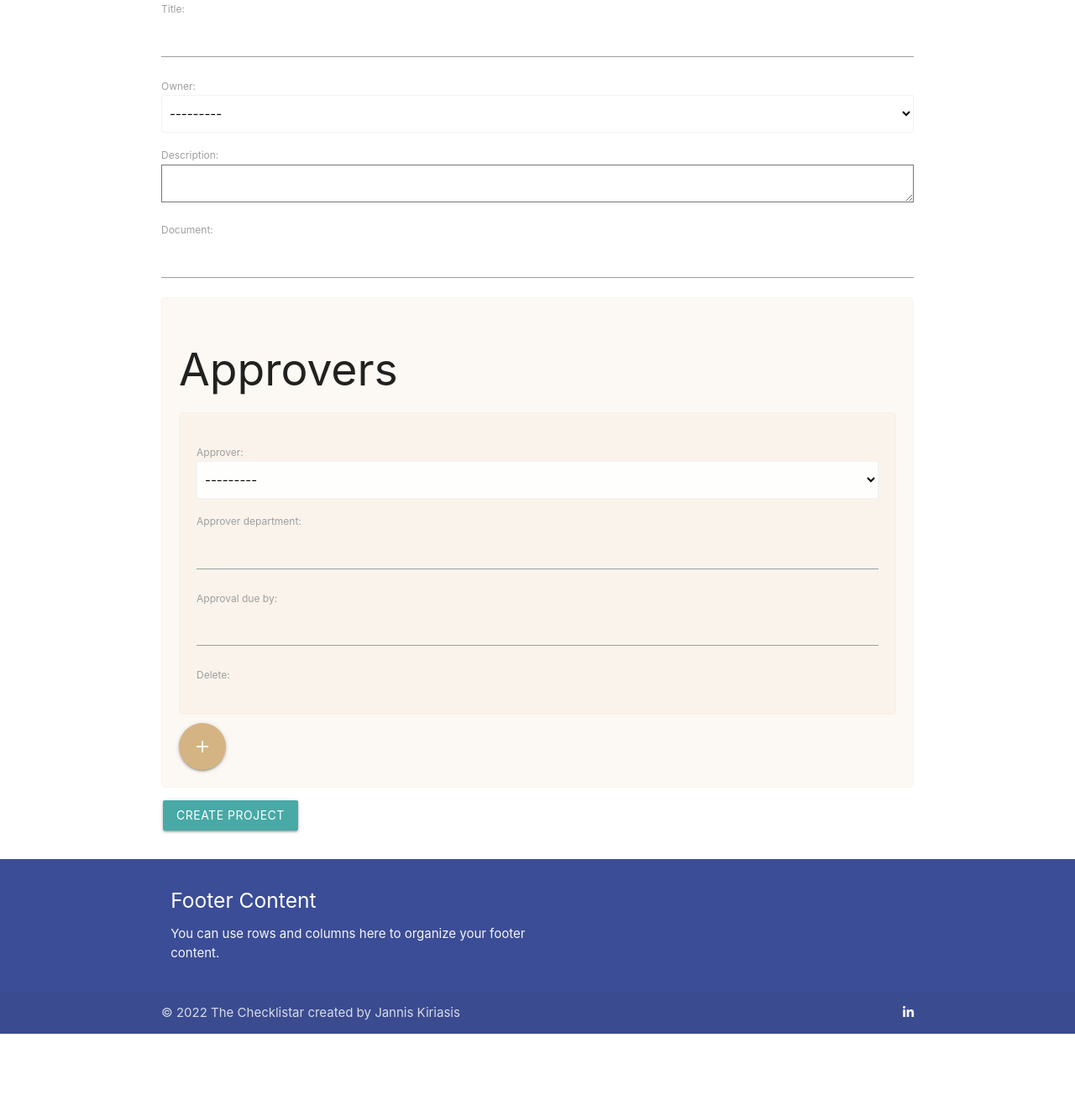
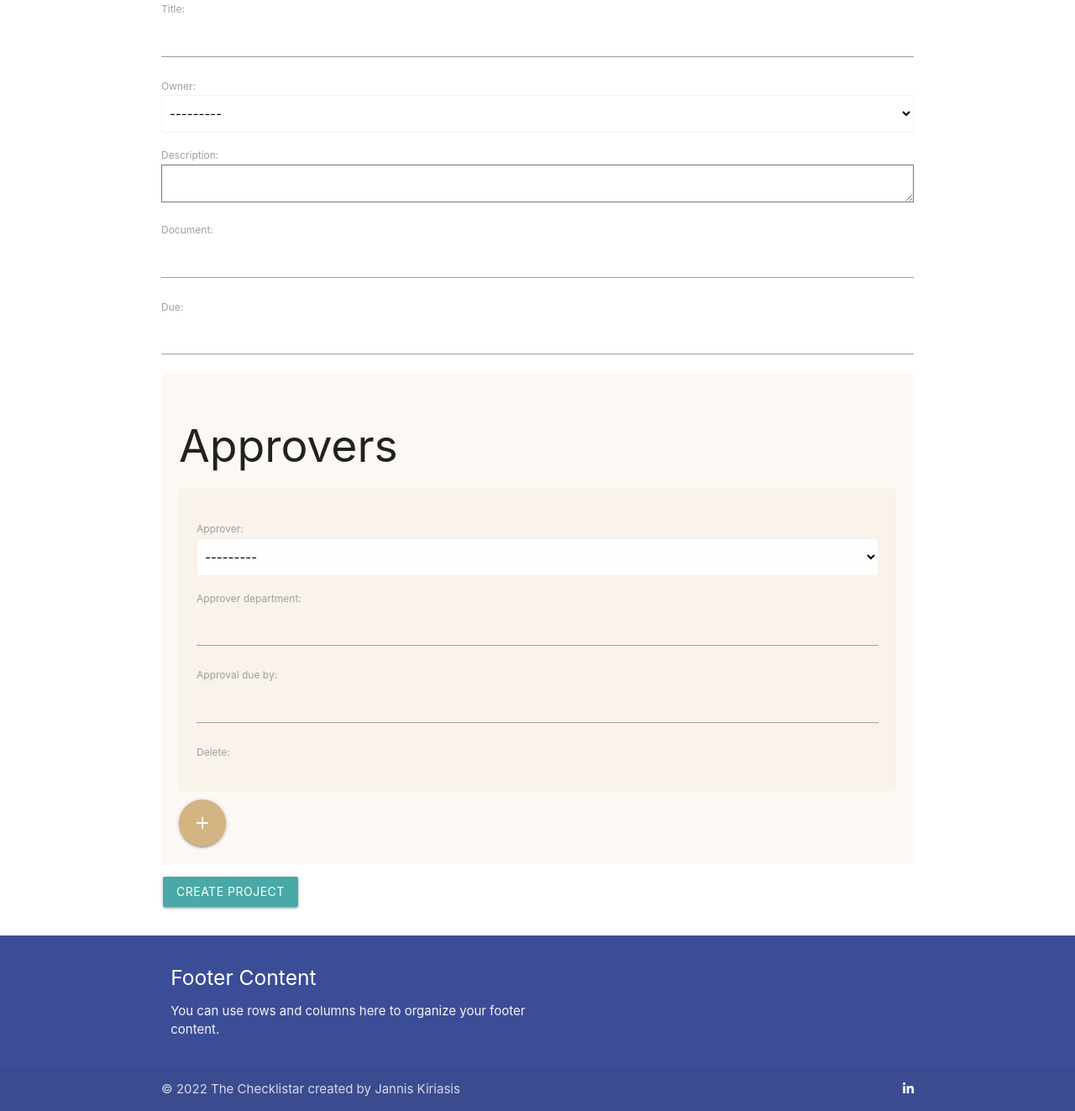
Before and after one commit to jannis-kiriasis/the-checklistar, a Django app: page /create-project in a window 1280 px wide. Shown: the part 201-1524 px from the top of the page at 84% size. Before the commit the page ends 1432 px from the top, so only its background shows below. Run offline with Django 3.2, Linux system fonts and the light colour scheme; some libraries are stand-ins or nearby versions; some web fonts are replaced.

Commit message:
Add due date to project model and templates

```diff
--- a/project_management/forms.py
+++ b/project_management/forms.py
@@ -10,7 +10,7 @@ class ProjectForm(forms.ModelForm):
 
     class Meta:
         model = Project
-        fields = ['title', 'owner', 'description', 'document']
+        fields = ['title', 'owner', 'description', 'document', 'due']
 
 
 # Create project approvers form to be assigned to a project
--- a/project_management/models.py
+++ b/project_management/models.py
@@ -33,6 +33,8 @@ class Project(models.Model):
     document = CloudinaryField('document', null=True, default=None, blank=True)
     description = models.TextField()
     date_created = models.DateTimeField(auto_now_add=True)
+    due = models.DateField(null=True, blank=True)
+
     status = models.IntegerField(choices=PROJECT_STATUS, default=0)
 
     class Meta:
--- a/templates/dashboard.html
+++ b/templates/dashboard.html
@@ -12,7 +12,7 @@
                         Title: {{ project.title }}
                     </span>
                     <p>Owner: {{ project.owner }}<br>
-                        Due date:<br>
+                        Due date: {{ project.due }}<br>
                     </p>
                     {% if project.document %}
                     <a href="{{ project.document.url }}" download target="_blank"><i class="small material-icons left">attachment</i></a>
--- a/templates/project-details.html
+++ b/templates/project-details.html
@@ -14,6 +14,7 @@
           <p><span class="bold">id:</span> {{ project.id }}</p>
           <p><span class="bold">Owner:</span> {{ project.owner }}</p>
           <p><span class="bold">Created on:</span> {{ project.date_created }}</p>
+          <p><span class="bold">Due on:</span> {{ project.due }}</p>
           {% if project.document.url %}
           <p><span class="bold">File:</span><a href=" {{ project.document.url }}" download target="_blank"> Open attachment</a></p>
           {% endif %}
```
Also changed, not shown: project_management/migrations/0018_project_due.py (added), project_management/migrations/0019_alter_project_due.py (added).
